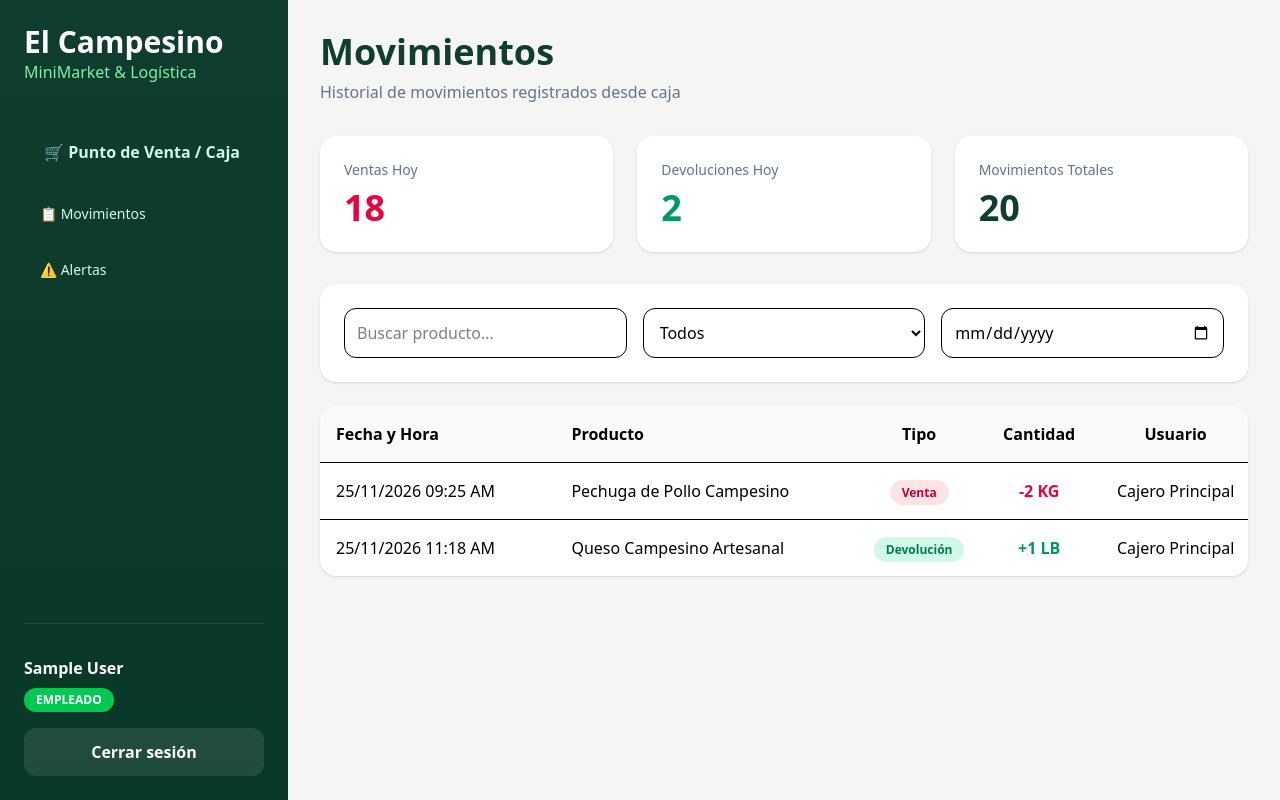
After one commit to juanse34tf/Elcampesino, a Laravel app: template resources/views/vendedor/movimientos.blade.php in a window 1280 px wide. The commit adds this page. Run offline with Laravel 12, Linux system fonts and the light colour scheme; the template is opened without the code that fills it, so the values that code supplies are empty; the visitor is signed in with stand-in values (Sample User, id 1); style sheets or scripts are compiled from the project's sources.

Commit message:
modulo vendedor inicial y limpieza de roles

```diff
--- a/app/Http/Controllers/Admin/UsuarioController.php
+++ b/app/Http/Controllers/Admin/UsuarioController.php
@@ -40,7 +40,7 @@ class UsuarioController extends Controller
             'name' => ['required', 'string', 'max:100'],
             'email' => ['required', 'email', 'max:120', 'unique:users,email'],
             'password' => ['required', 'string', 'min:6'],
-            'rol' => ['required', Rule::in(['ADMIN', 'EMPLEADO', 'REPARTIDOR', 'CLIENTE'])],
+            'rol' => ['required', Rule::in(['ADMIN', 'EMPLEADO'])],
             'telefono' => ['nullable', 'string', 'max:20'],
             'direccion' => ['nullable', 'string', 'max:255'],
         ]);
@@ -59,7 +59,7 @@ class UsuarioController extends Controller
         $validated = $request->validate([
             'name' => ['required', 'string', 'max:100'],
             'email' => ['required', 'email', 'max:120', Rule::unique('users', 'email')->ignore($usuario->id)],
-            'rol' => ['required', Rule::in(['ADMIN', 'EMPLEADO', 'REPARTIDOR', 'CLIENTE'])],
+            'rol' => ['required', Rule::in(['ADMIN', 'EMPLEADO'])],
             'telefono' => ['nullable', 'string', 'max:20'],
             'direccion' => ['nullable', 'string', 'max:255'],
             'password' => ['nullable', 'string', 'min:6'],
--- a/app/Models/User.php
+++ b/app/Models/User.php
@@ -49,28 +49,8 @@ class User extends Authenticatable
         return $this->rol === 'EMPLEADO';
     }
 
-    public function isRepartidor(): bool
-    {
-        return $this->rol === 'REPARTIDOR';
-    }
-
-    public function isCliente(): bool
-    {
-        return $this->rol === 'CLIENTE';
-    }
-
     public function movimientos(): HasMany
     {
         return $this->hasMany(MovimientoKardex::class, 'user_id');
     }
-
-    public function pedidosCliente(): HasMany
-    {
-        return $this->hasMany(Pedido::class, 'cliente_id');
-    }
-
-    public function pedidosRepartidor(): HasMany
-    {
-        return $this->hasMany(Pedido::class, 'repartidor_id');
-    }
 }
--- /dev/null
+++ b/resources/views/layouts/vendedor.blade.php
@@ -0,0 +1,161 @@
+<!DOCTYPE html>
+<html lang="es">
+
+<head>
+
+    <meta charset="UTF-8">
+
+    <meta name="viewport"
+          content="width=device-width, initial-scale=1.0">
+
+    <title>El Campesino</title>
+
+    @vite(['resources/css/app.css','resources/js/app.js'])
+
+</head>
+
+<body class="bg-stone-100">
+
+<div class="flex min-h-screen">
+
+    <!-- SIDEBAR -->
+
+    <aside
+        class="
+        w-72
+        bg-gradient-to-b
+        from-[#0F3D2F]
+        to-[#083827]
+        text-white
+        p-6
+        flex
+        flex-col
+        ">
+
+        <!-- LOGO -->
+
+        <div class="mb-10">
+
+            <h1 class="text-3xl font-black">
+                El Campesino
+            </h1>
+
+            <p class="text-green-300 font-medium">
+                MiniMarket & Logística
+            </p>
+
+        </div>
+
+        <!-- MENU -->
+
+        <nav class="space-y-3">
+
+            <a href="{{ route('vendedor.dashboard') }}"
+               class="
+                    flex
+                    items-center
+                    gap-3
+                    px-5
+                    py-4
+                    rounded-2xl
+                    font-bold
+                    transition
+
+                    {{ request()->routeIs('vendedor.dashboard')
+                        ? 'bg-amber-600 text-white shadow-md'
+                           : 'text-emerald-100 hover:bg-emerald-800/60 hover:text-white'
+                    }}
+                    ">
+
+                🛒 Punto de Venta / Caja
+
+            </a>
+
+            <a href="{{ route('vendedor.movimientos') }}"
+              class="flex items-center space-x-3 px-4 py-3 rounded-xl font-medium text-sm transition-all
+                       {{ request()->routeIs('vendedor.movimientos')
+                           ? 'bg-amber-600 text-white shadow-md'
+                           : 'text-emerald-100 hover:bg-emerald-800/60 hover:text-white'
+                       }}">
+
+                📋 Movimientos
+
+            </a>
+
+            <a href="{{ route('vendedor.alertas') }}"
+               class="flex items-center space-x-3 px-4 py-3 rounded-xl font-medium text-sm transition-all
+                       {{ request()->routeIs('vendedor.alertas')
+                           ? 'bg-amber-600 text-white shadow-md'
+                           : 'text-emerald-100 hover:bg-emerald-800/60 hover:text-white'
+                       }}">
+
+                ⚠ Alertas
+
+            </a>
+
+        </nav>
+
+        <!-- FOOTER -->
+
+        <div class="mt-auto pt-8 border-t border-white/10">
+
+            <p class="font-bold">
+                {{ Auth::user()->name ?? 'Empleado' }}
+            </p>
+
+            <span
+                class="
+                inline-block
+                mt-2
+                bg-green-500
+                text-white
+                text-xs
+                px-3
+                py-1
+                rounded-full
+                font-bold">
+
+                EMPLEADO
+
+            </span>
+
+            <form
+                action="{{ route('logout') }}"
+                method="POST"
+                class="mt-4">
+
+                @csrf
+
+                <button
+                    type="submit"
+                    class="
+                    w-full
+                    bg-white/10
+                    hover:bg-white/20
+                    py-3
+                    rounded-xl
+                    font-semibold">
+
+                    Cerrar sesión
+
+                </button>
+
+            </form>
+
+        </div>
+
+    </aside>
+
+    <!-- CONTENIDO -->
+
+    <main class="flex-1 p-8">
+
+        @yield('contenido')
+
+    </main>
+
+</div>
+
+</body>
+
+</html>
--- a/resources/views/vendedor/dashboard.blade.php
+++ b/resources/views/vendedor/dashboard.blade.php
@@ -1,4 +1,4 @@
-@extends('layouts.app')
+@extends('layouts.vendedor')
 
 @section('contenido')
 
--- /dev/null
+++ b/resources/views/vendedor/movimientos.blade.php
@@ -0,0 +1,197 @@
+@extends('layouts.vendedor')
+
+@section('contenido')
+
+<div class="mb-8">
+
+    <h1 class="text-4xl font-black text-[#0F3D2F]">
+        Movimientos
+    </h1>
+
+    <p class="text-slate-500 mt-2">
+        Historial de movimientos registrados desde caja
+    </p>
+
+</div>
+
+<div class="grid grid-cols-1 md:grid-cols-3 gap-6 mb-8">
+
+    <div class="bg-white rounded-2xl p-6 shadow">
+
+        <p class="text-sm text-slate-500">
+            Ventas Hoy
+        </p>
+
+        <p class="text-4xl font-black text-rose-600 mt-2">
+            18
+        </p>
+
+    </div>
+
+    <div class="bg-white rounded-2xl p-6 shadow">
+
+        <p class="text-sm text-slate-500">
+            Devoluciones Hoy
+        </p>
+
+        <p class="text-4xl font-black text-emerald-600 mt-2">
+            2
+        </p>
+
+    </div>
+
+    <div class="bg-white rounded-2xl p-6 shadow">
+
+        <p class="text-sm text-slate-500">
+            Movimientos Totales
+        </p>
+
+        <p class="text-4xl font-black text-[#0F3D2F] mt-2">
+            20
+        </p>
+
+    </div>
+
+</div>
+
+<div class="bg-white rounded-2xl p-6 shadow mb-6">
+
+    <div class="grid grid-cols-1 md:grid-cols-3 gap-4">
+
+        <input
+            type="text"
+            placeholder="Buscar producto..."
+            class="border rounded-xl p-3">
+
+        <select
+            class="border rounded-xl p-3">
+
+            <option>Todos</option>
+            <option>Venta</option>
+            <option>Devolución</option>
+
+        </select>
+
+        <input
+            type="date"
+            class="border rounded-xl p-3">
+
+    </div>
+
+</div>
+
+<div class="bg-white rounded-2xl shadow overflow-hidden">
+
+    <table class="w-full">
+
+        <thead class="bg-slate-50">
+
+            <tr>
+
+                <th class="py-4 px-4 text-left">
+                    Fecha y Hora
+                </th>
+
+                <th class="py-4 px-4 text-left">
+                    Producto
+                </th>
+
+                <th class="py-4 px-4 text-center">
+                    Tipo
+                </th>
+
+                <th class="py-4 px-4 text-center">
+                    Cantidad
+                </th>
+
+                <th class="py-4 px-4 text-center">
+                    Usuario
+                </th>
+
+            </tr>
+
+        </thead>
+
+        <tbody>
+
+            <tr class="border-t">
+
+                <td class="py-4 px-4">
+                    25/11/2026 09:25 AM
+                </td>
+
+                <td class="px-4">
+                    Pechuga de Pollo Campesino
+                </td>
+
+                <td class="text-center">
+
+                    <span class="
+                    bg-rose-100
+                    text-rose-700
+                    px-3
+                    py-1
+                    rounded-full
+                    text-xs
+                    font-bold">
+
+                        Venta
+
+                    </span>
+
+                </td>
+
+                <td class="text-center font-bold text-rose-600">
+                    -2 KG
+                </td>
+
+                <td class="text-center">
+                    Cajero Principal
+                </td>
+
+            </tr>
+
+            <tr class="border-t">
+
+                <td class="py-4 px-4">
+                    25/11/2026 11:18 AM
+                </td>
+
+                <td class="px-4">
+                    Queso Campesino Artesanal
+                </td>
+
+                <td class="text-center">
+
+                    <span class="
+                    bg-emerald-100
+                    text-emerald-700
+                    px-3
+                    py-1
+                    rounded-full
+                    text-xs
+                    font-bold">
+
+                        Devolución
+
+                    </span>
+
+                </td>
+
+                <td class="text-center font-bold text-emerald-600">
+                    +1 LB
+                </td>
+
+                <td class="text-center">
+                    Cajero Principal
+                </td>
+
+            </tr>
+
+        </tbody>
+
+    </table>
+
+</div>
+
+@endsection
--- a/routes/web.php
+++ b/routes/web.php
@@ -7,6 +7,8 @@ use App\Http\Controllers\Admin\InventarioController;
 use App\Http\Controllers\Admin\MovimientoController;
 use App\Http\Controllers\Admin\ProveedorController;
 use App\Http\Controllers\Admin\UsuarioController;
+//RUTAS DE VENDEDOR
+use App\Http\Controllers\Vendedor\AlertaController as VendedorAlertaController;
 use App\Http\Controllers\AuthController;
 use App\Http\Controllers\Vendedor\DashboardController as VendedorDashboardController;
 use Illuminate\Support\Facades\Route;
@@ -59,4 +61,12 @@ Route::middleware(['rol:ADMIN'])->prefix('admin')->name('admin.')->group(functio
 // ==========================================
 Route::middleware(['rol:ADMIN,EMPLEADO'])->prefix('vendedor')->name('vendedor.')->group(function () {
     Route::get('/dashboard', [VendedorDashboardController::class, 'index'])->name('dashboard');
+    Route::view('/movimientos', 'vendedor.movimientos')->name('movimientos');
+    Route::view('/alertas', 'vendedor.alertas')->name('alertas');
+
+    //=====================================
+    // ALERTAS VENDEDOR
+    //=====================================
+
+    Route::get( '/alertas',[VendedorAlertaController::class, 'index'])->name('alertas');
 });
```
Also changed, not shown: app/Http/Controllers/Vendedor/AlertaController.php (added, +29 -0 lines), app/Models/DetallePedido.php (deleted, +0 -44 lines), app/Models/Pedido.php (deleted, +0 -45 lines), database/seeders/DatabaseSeeder.php (+0 -22 lines), resources/views/admin/proveedores.blade.php (+1 -16 lines), resources/views/admin/usuarios.blade.php (+0 -14 lines), resources/views/vendedor/alertas.blade.php (added).
